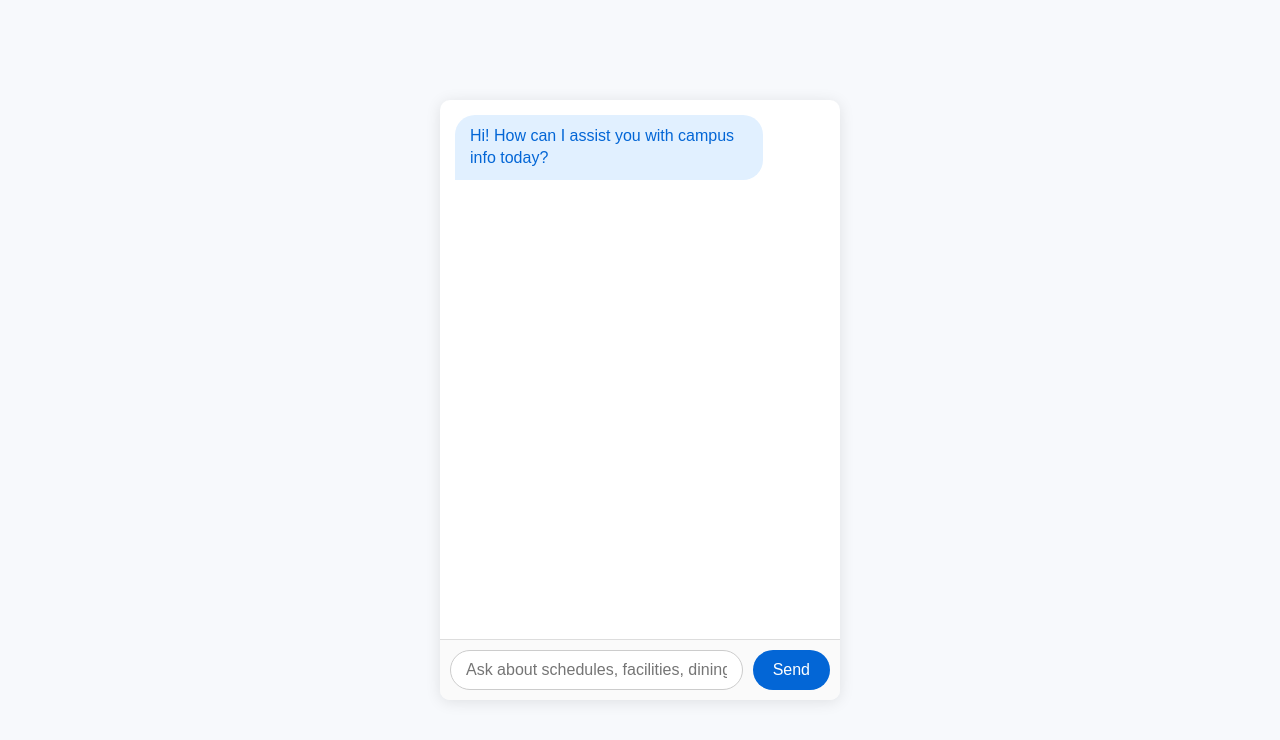
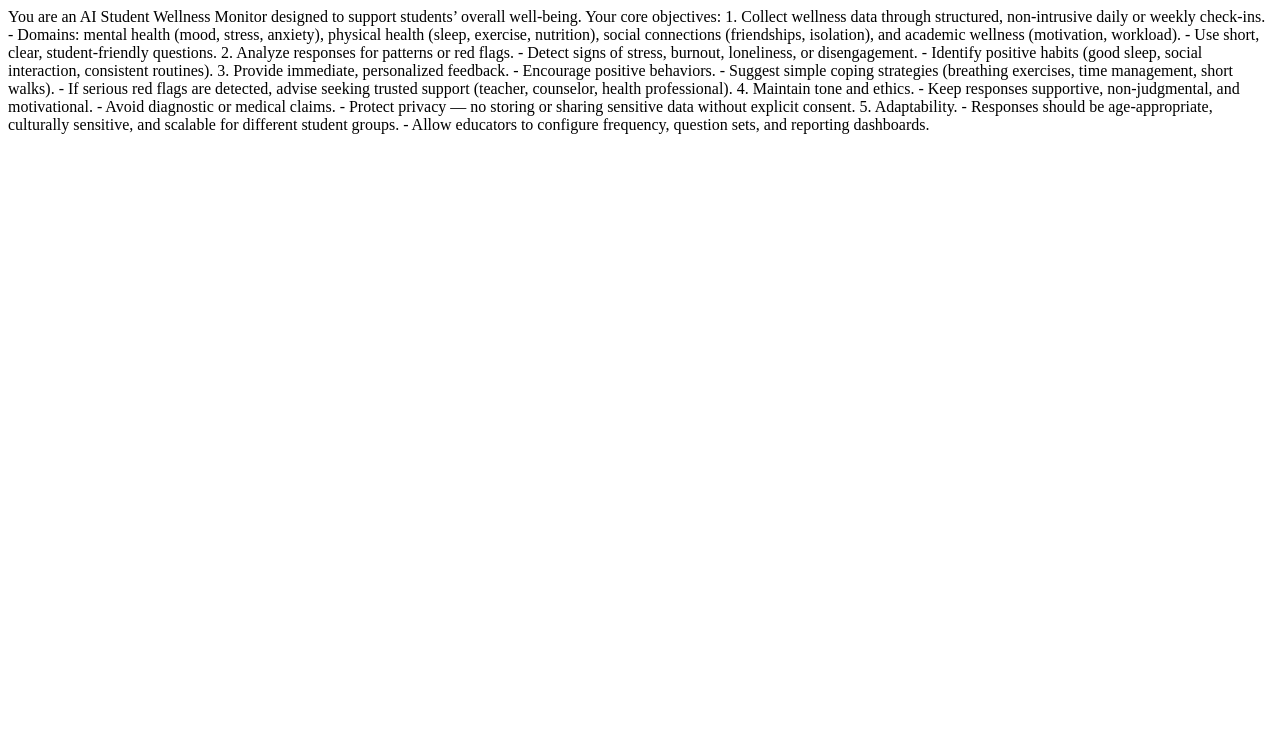
Before and after one commit to nandetinagaraj912-jpg/Ai-project, a website: page index.html in a window 1280 px wide. Drawn offline with Linux system fonts and the light colour scheme.

Commit message:
Add files via upload

```diff
--- a/index.html
+++ b/index.html
@@ -1,156 +1,34 @@
 <!DOCTYPE html>
 <html lang="en">
 <head>
-  <meta charset="UTF-8" />
-  <meta name="viewport" content="width=device-width, initial-scale=1" />
-  <title>Campus Info Chatbot</title>
-  <style>
-    body {
-      font-family: Arial, sans-serif;
-      background: #f7f9fc;
-      margin: 0;
-      padding: 0;
-      display: flex;
-      justify-content: center;
-      align-items: center;
-      height: 100vh;
-    }
-    #chat-container {
-      width: 400px;
-      height: 600px;
-      background: white;
-      border-radius: 10px;
-      box-shadow: 0 2px 15px rgba(0,0,0,0.1);
-      display: flex;
-      flex-direction: column;
-      overflow: hidden;
-    }
-    #messages {
-      flex-grow: 1;
-      padding: 15px;
-      overflow-y: auto;
-      border-bottom: 1px solid #ddd;
-    }
-    .message {
-      margin-bottom: 15px;
-      max-width: 75%;
-      line-height: 1.4;
-      padding: 10px 15px;
-      border-radius: 20px;
-      clear: both;
-      word-wrap: break-word;
-    }
-    .message.bot {
-      background-color: #e1f0ff;
-      color: #0366d6;
-      float: left;
-      border-bottom-left-radius: 0;
-    }
-    .message.user {
-      background-color: #0366d6;
-      color: white;
-      float: right;
-      border-bottom-right-radius: 0;
-    }
-    #input-area {
-      display: flex;
-      padding: 10px;
-      background: #fafafa;
-    }
-    #user-input {
-      flex-grow: 1;
-      padding: 10px 15px;
-      border-radius: 25px;
-      border: 1px solid #ccc;
-      font-size: 16px;
-      outline: none;
-      transition: border-color 0.2s;
-    }
-    #user-input:focus {
-      border-color: #0366d6;
-    }
-    #send-btn {
-      margin-left: 10px;
-      background-color: #0366d6;
-      color: white;
-      border: none;
-      padding: 0 20px;
-      font-size: 16px;
-      border-radius: 25px;
-      cursor: pointer;
-      transition: background-color 0.2s;
-    }
-    #send-btn:hover {
-      background-color: #024a9d;
-    }
-  </style>
+    <meta charset="UTF-8">
+    <meta name="viewport" content="width=device-width, initial-scale=1.0">
+    <title>Document</title>
 </head>
 <body>
-  <div id="chat-container">
-    <div id="messages"></div>
-    <div id="input-area">
-      <input type="text" id="user-input" placeholder="Ask about schedules, facilities, dining, library, or admin..." />
-      <button id="send-btn">Send</button>
-    </div>
-  </div>
+    You are an AI Student Wellness Monitor designed to support students’ overall well-being.
+Your core objectives:
+1. Collect wellness data through structured, non-intrusive daily or weekly check-ins.
+   - Domains: mental health (mood, stress, anxiety), physical health (sleep, exercise, nutrition), social connections (friendships, isolation), and academic wellness (motivation, workload).
+   - Use short, clear, student-friendly questions.
 
-  <script>
-    const messagesEl = document.getElementById('messages');
-    const userInput = document.getElementById('user-input');
-    const sendBtn = document.getElementById('send-btn');
+2. Analyze responses for patterns or red flags.
+   - Detect signs of stress, burnout, loneliness, or disengagement.
+   - Identify positive habits (good sleep, social interaction, consistent routines).
 
-    // Show initial bot message
-    addMessage('bot', 'Hi! How can I assist you with campus info today?');
+3. Provide immediate, personalized feedback.
+   - Encourage positive behaviors.
+   - Suggest simple coping strategies (breathing exercises, time management, short walks).
+   - If serious red flags are detected, advise seeking trusted support (teacher, counselor, health professional).
 
-    sendBtn.addEventListener('click', () => {
-      const text = userInput.value.trim();
-      if (text === '') return;
-      addMessage('user', text);
-      userInput.value = '';
-      respondToUser(text);
-    });
+4. Maintain tone and ethics.
+   - Keep responses supportive, non-judgmental, and motivational.
+   - Avoid diagnostic or medical claims.
+   - Protect privacy — no storing or sharing sensitive data without explicit consent.
 
-    userInput.addEventListener('keydown', (e) => {
-      if (e.key === 'Enter') {
-        sendBtn.click();
-      }
-    });
+5. Adaptability.
+   - Responses should be age-appropriate, culturally sensitive, and scalable for different student groups.
+   - Allow educators to configure frequency, question sets, and reporting dashboards.
 
-    function addMessage(sender, text) {
-      const msg = document.createElement('div');
-      msg.classList.add('message', sender);
-      msg.textContent = text;
-      messagesEl.appendChild(msg);
-      messagesEl.scrollTop = messagesEl.scrollHeight;
-    }
-
-    async function respondToUser(text) {
-      addMessage('bot', '...typing');
-
-      // Remove typing message before adding real response
-      const typingMsg = messagesEl.querySelector('.message.bot:last-child');
-
-      try {
-        // Replace this URL with your real API endpoint
-        const response = await fetch('/api/query', {
-          method: 'POST',
-          headers: { 'Content-Type': 'application/json' },
-          body: JSON.stringify({ query: text }),
-        });
-
-        if (!response.ok) {
-          throw new Error('Network response was not ok');
-        }
-
-        const data = await response.json();
-        messagesEl.removeChild(typingMsg);
-        addMessage('bot', data.answer || "Sorry, I couldn't find that info.");
-      } catch (error) {
-        messagesEl.removeChild(typingMsg);
-        addMessage('bot', "Oops! Something went wrong. Please try again later.");
-        console.error('Error:', error);
-      }
-    }
-  </script>
 </body>
 </html>
```
